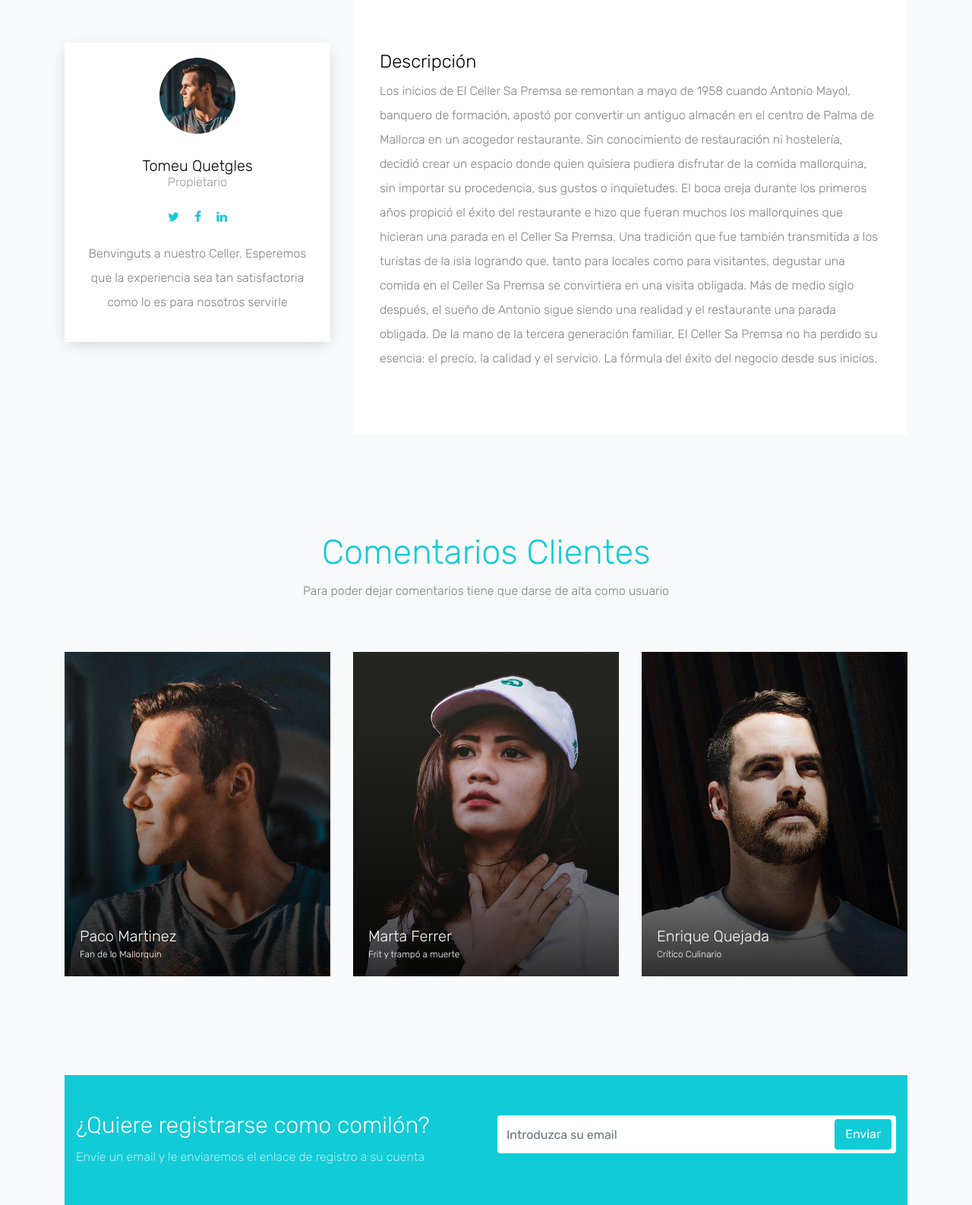
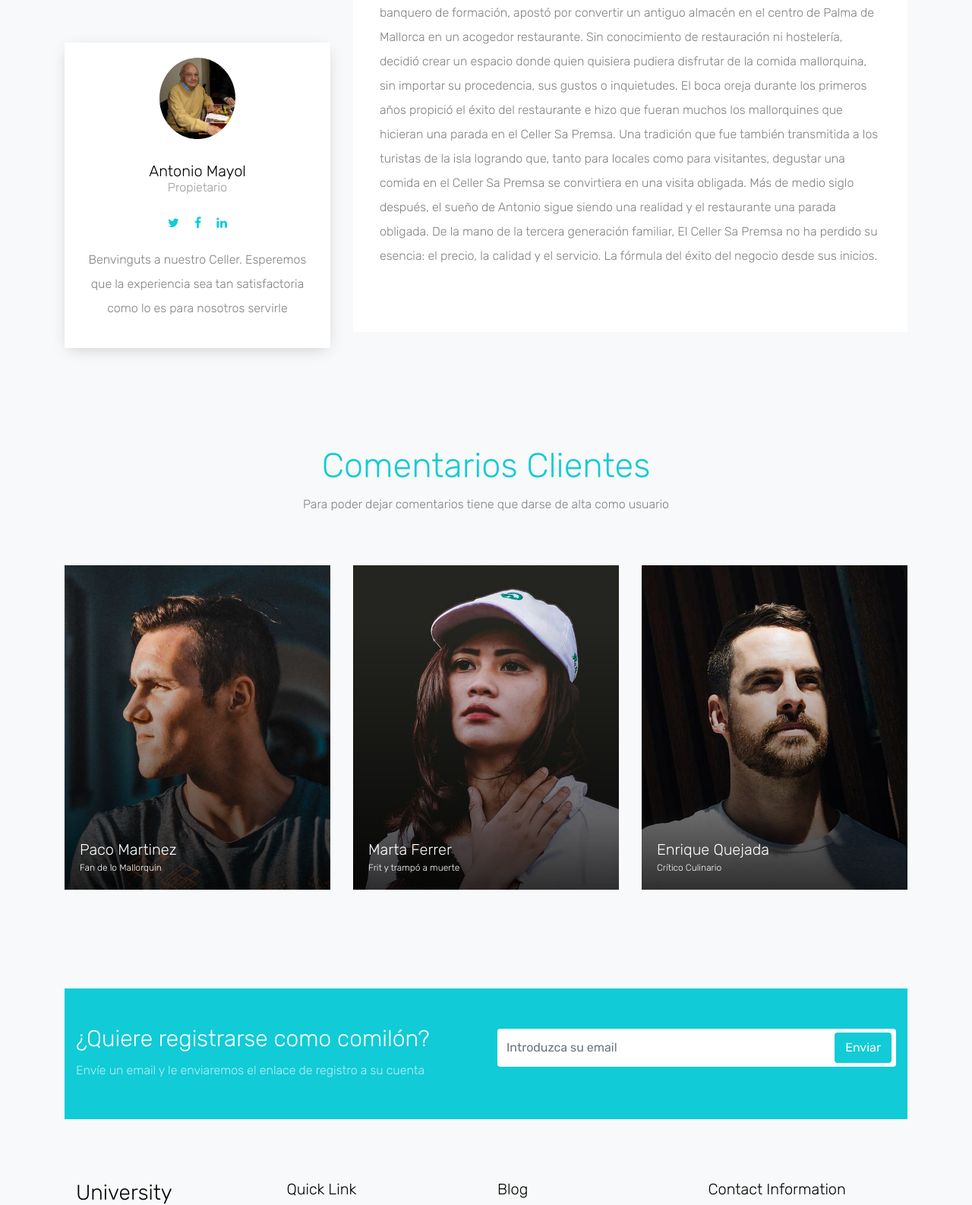
Before and after one commit to Cainuriel/comilones, a PHP site: page /res-single.php?id=1 in a window 1280 px wide. Shown: the part 1015-2601 px from the top of the page at 76% size. Run offline with PHP 8.4, Linux system fonts and the light colour scheme; data comes from the database, SQL or seed files in the repository; data that the repository does not hold is empty; some web fonts are replaced.

Commit message:
Issue: #28 cerrado

```diff
--- /dev/null
+++ b/www/controllers/res_single_controller.php
@@ -0,0 +1,21 @@
+<?php
+
+$host = 'db-comilones';
+$restaurante = 'user';
+$password =  'password';
+$db = "comilones";
+
+// Connection to DB
+$conn = mysqli_connect($host, $restaurante , $password, $db );
+
+// Check connection
+if (!$conn) {
+    die("Connection failed: " . mysqli_connect_error());
+}
+
+$id = $_GET['id'] ;
+
+$query = "SELECT * From restaurantes WHERE id='$id' LIMIT 1";
+$result = mysqli_query($conn, $query);
+
+$restaurante = mysqli_fetch_array($result);
--- a/www/res-single.php
+++ b/www/res-single.php
@@ -1,7 +1,12 @@
+<?php require_once "controllers/res_single_controller.php";
+
+
+?>
+
 <!doctype html>
-<html lang="en">
+<html lang="es">
   <head>
-    <title>Free Education Template by Colorlib</title>
+    <title>Comilones</title>
     <meta charset="utf-8">
     <meta name="viewport" content="width=device-width, initial-scale=1, shrink-to-fit=no">
 
@@ -24,7 +29,7 @@
 
       <nav class="navbar navbar-expand-lg navbar-light bg-light">
         <div class="container">
-          <a class="navbar-brand absolute" href="index.html">University</a>
+          <a class="navbar-brand absolute" href="index.html">Comilones</a>
           <button class="navbar-toggler" type="button" data-toggle="collapse" data-target="#navbarsExample05" aria-controls="navbarsExample05" aria-expanded="false" aria-label="Toggle navigation">
             <span class="navbar-toggler-icon"></span>
           </button>
@@ -69,7 +74,7 @@
             </ul>
             <ul class="navbar-nav absolute-right">
               <li>
-                <a href="login.html">Login</a> / <a href="register.html">Register</a>
+                <a href="login.html">Empresas</a> / <a href="register.html">Registro</a>
               </li>
             </ul>
 
@@ -79,13 +84,13 @@
     </header>
     <!-- END header -->
 
-    <section class="site-hero site-sm-hero overlay" data-stellar-background-ratio="0.5" style="background-image: url(images/celler_sa_prensa.jpg);">
+    <section class="site-hero site-sm-hero overlay" data-stellar-background-ratio="0.5" style="background-image: url(img/celler_sa_prensa.jpg);">
       <div class="container">
         <div class="row align-items-center justify-content-center site-hero-sm-inner">
           <div class="col-md-7 text-center">
 
             <div class="mb-5 element-animate">
-              <h1 class="mb-2">Advanced JavaScript Learning</h1>
+              <h1 class="mb-2"><?=$restaurante['name'];?></h1>
               <p class="bcrumb"><a href="index.html">Home</a> <span class="sep ion-android-arrow-dropright px-2"></span> <a href="courses.html">Course</a> <span class="sep ion-android-arrow-dropright px-2"></span>  <span class="current">Advanced JavaScript Learning</span></p>
             </div>
 
@@ -103,7 +108,7 @@
           <div class="col-md-6 col-lg-8 order-md-2 mb-5">
             <div class="row">
               <div class="col-md-12">
-                <img src="images/celler_sa_prensa.jpg" alt="" class="img-fluid">
+                <img src="img/celler_sa_prensa.jpg" alt="" class="img-fluid">
               </div>
             </div>
 
@@ -141,9 +146,9 @@
 
             <div class="block-28 text-center mb-5">
               <figure>
-                <img src="images/person_3.jpg" alt="" class="img-fluid">
+                <img src="img/antonio_mayol.jpg" alt="" class="img-fluid">
               </figure>
-              <h2 class="heading">Tomeu Quetgles</h2>
+              <h2 class="heading">Antonio Mayol</h2>
               <h3 class="subheading">Propietario</h3>
               <p>
                 <a href="#" class="fa fa-twitter p-2"></a>
@@ -169,7 +174,7 @@
         <div class="col-md-6 col-lg-4">
           <div class="block-2">
             <div class="flipper">
-              <div class="front" style="background-image: url(../images/person_3.jpg);">
+              <div class="front" style="background-image: url(../img/person_3.jpg);">
                 <div class="box">
                   <h2>Paco Martinez</h2>
                   <p>Fan de lo Mallorquin</p>
@@ -182,7 +187,7 @@
                 </blockquote>
                 <div class="author d-flex">
                   <div class="image mr-3 align-self-center">
-                    <img src="images/person_3.jpg" alt="">
+                    <img src="img/person_3.jpg" alt="">
                   </div>
                   <div class="name align-self-center">Paco Martinez <span class="position">Fan de lo Mallorquin</span></div>
                 </div>
@@ -194,7 +199,7 @@
         <div class="col-md-6 col-lg-4">
           <div class="block-2 ">
             <div class="flipper">
-              <div class="front" style="background-image: url(../images/person_1.jpg);">
+              <div class="front" style="background-image: url(../img/person_1.jpg);">
                 <div class="box">
                   <h2>Marta Ferrer</h2>
                   <p>Frit y trampó a muerte</p>
@@ -207,7 +212,7 @@
                 </blockquote>
                 <div class="author d-flex">
                   <div class="image mr-3 align-self-center">
-                    <img src="images/person_1.jpg" alt="">
+                    <img src="img/person_1.jpg" alt="">
                   </div>
                   <div class="name align-self-center">Marta Ferrer <span class="position">Frit y trampó a muerte</span></div>
                 </div>
@@ -219,7 +224,7 @@
         <div class="col-md-6 col-lg-4">
           <div class="block-2">
             <div class="flipper">
-              <div class="front" style="background-image: url(../images/person_2.jpg);">
+              <div class="front" style="background-image: url(../img/person_2.jpg);">
                 <div class="box">
                   <h2>Enrique Quejada</h2>
                   <p>Crítico Culinario</p>
@@ -232,7 +237,7 @@
                 </blockquote>
                 <div class="author d-flex">
                   <div class="image mr-3 align-self-center">
-                    <img src="images/person_2.jpg" alt="">
+                    <img src="img/person_2.jpg" alt="">
                   </div>
                   <div class="name align-self-center">Enrique Quejada <span class="position">Crítico Culinario</span></div>
                 </div>
```
Also changed, not shown: www/index2.php (+5 -5 lines), www/img/antonio_mayol.jpg (added).
